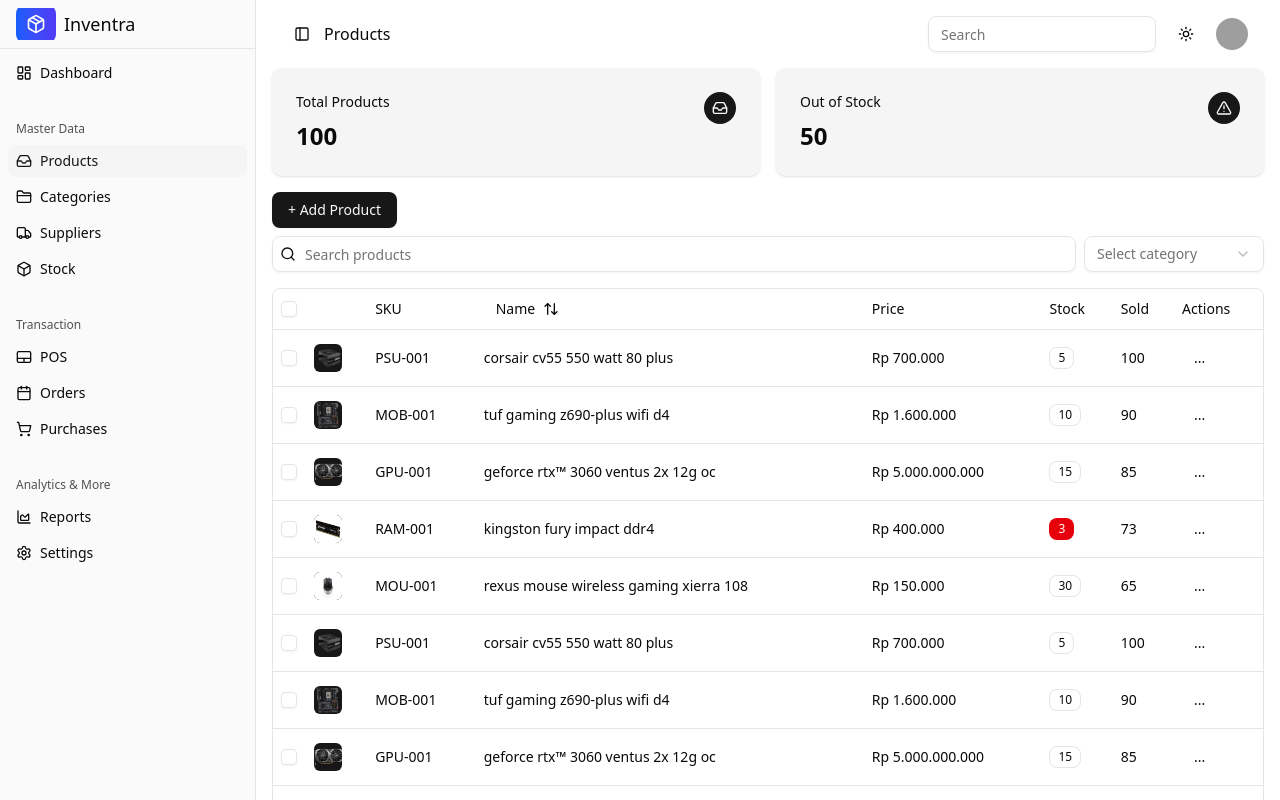
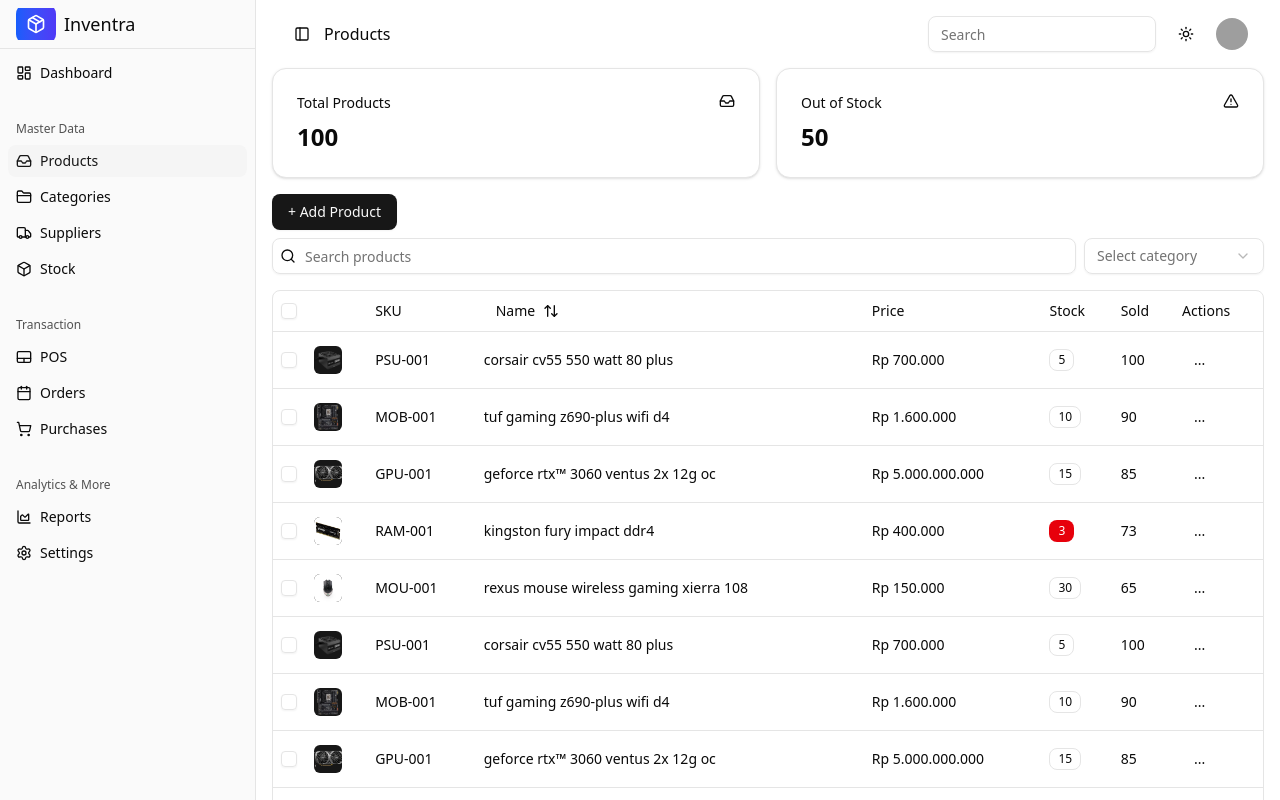
Before and after one commit to fikriwafiuddin/Inventra, a Next.js app in the folder frontend/: page /products in a window 1280 px wide. Shown: the top 800 px of the page. Built offline with nearby package versions, Linux system fonts and the light colour scheme; grey boxes are pictures that could not be loaded.

Commit message:
style: experiment style component StatCard

```diff
--- a/frontend/src/components/StatCard.jsx
+++ b/frontend/src/components/StatCard.jsx
@@ -1,10 +1,13 @@
 "use client"
 
 import { formatCurrency } from "@/lib/formatters"
+import { Card, CardContent } from "./ui/card"
 
 const StatCard = ({ title, value, icon, isCurrency = false, change }) => {
   return (
-    <div className="bg-secondary rounded-lg shadow-sm p-6 transition-transform hover:translate-y-[-2px]">
+    <Card className="transition-transform hover:translate-y-[-2px]">
+      <CardContent>
+        <div className="">
           <div className="flex justify-between items-start">
             <div>
               <h3 className="text-sm font-medium">{title}</h3>
@@ -20,16 +23,17 @@ const StatCard = ({ title, value, icon, isCurrency = false, change }) => {
                     change.isPositive ? "text-green-600" : "text-red-600"
                   }`}
                 >
-              {change.isPositive ? "↑" : "↓"} {change.value}% dari bulan lalu
+                  {change.isPositive ? "↑" : "↓"} {change.value}% dari bulan
+                  lalu
                 </p>
               )}
             </div>
 
-        <div className="p-2 rounded-full bg-primary text-primary-foreground">
-          {icon}
+            <div>{icon}</div>
           </div>
         </div>
-    </div>
+      </CardContent>
+    </Card>
   )
 }
 
```
Lines whose indentation alone changed are shown as unchanged.
